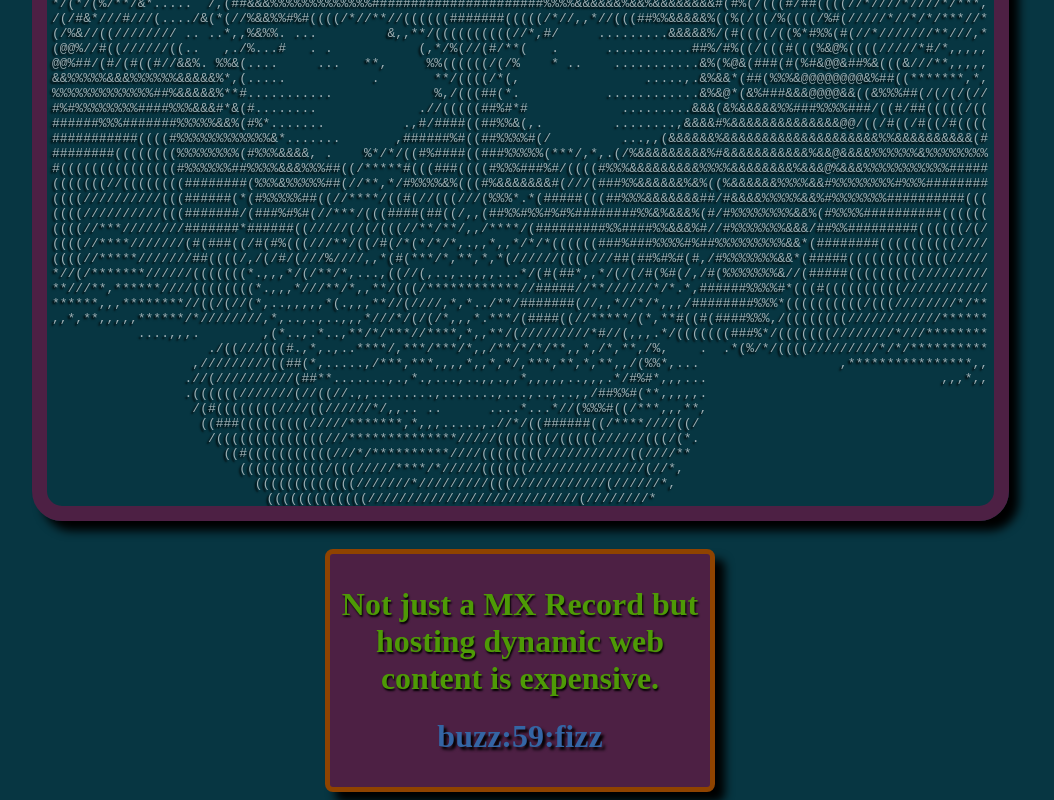
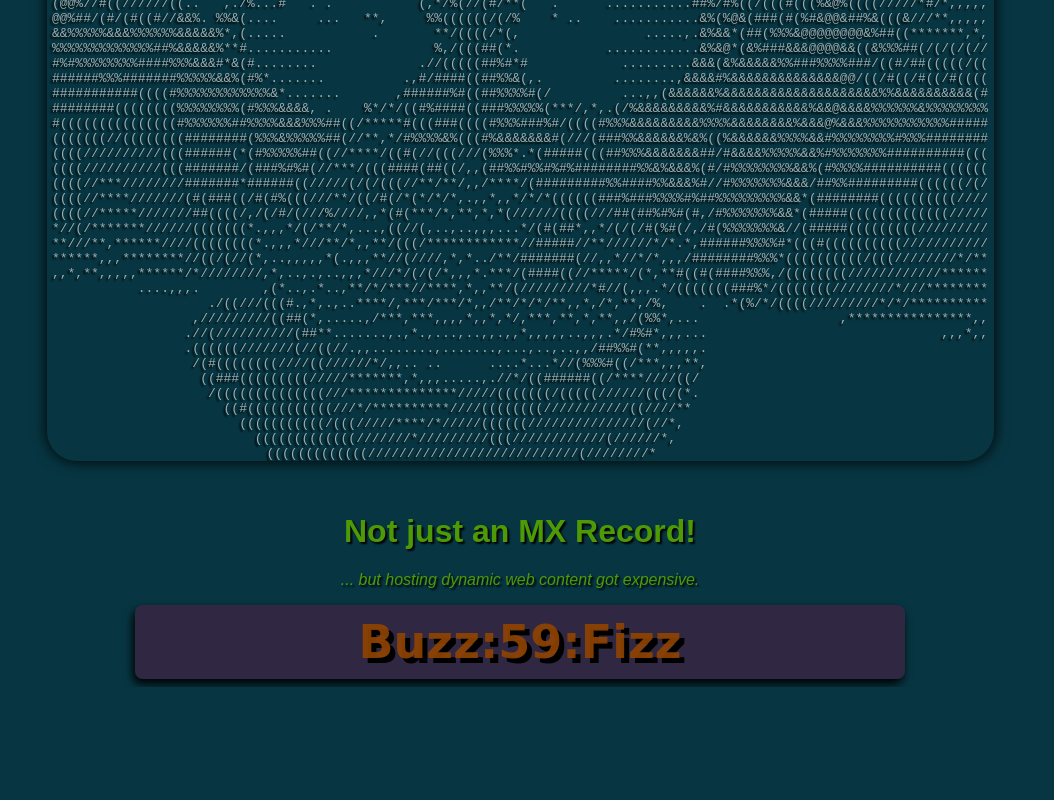
Before and after one commit to GioTro/giotro.github.io, a plain HTML site: page index.html in a window 1280 px wide. Shown: the part 720-1520 px from the top of the page, without its empty margins (120-1174 px from the left). After the commit the page ends 1407 px from the top, so only its background shows below. Drawn offline with Linux system fonts and the light colour scheme.

Commit message:
Update index.html

```diff
--- a/index.html
+++ b/index.html
@@ -5,37 +5,30 @@
     <style>
         body {
             background-color: #073642;
-		}
-
-		h1 {
-			text-align: center;
-			color: #4E9A06;
-			text-shadow: 1px 2px 2px black;
-		}
-
-		h2 {
-			text-align: center;
-		}
-
-		p {
+            text-shadow: 2px 2px 2px black;
+            font-family: Arial, Helvetica, sans-serif;
             text-align: center;
         }
 
         div {
             text-align: center;
-			width: 360px;
             padding: 10px;
-			border-color: #8f4300;
+            width: 750px;
+            border-color: #8f4300bf;
             border-style: solid;
-			border-width: 5px;
+            border-width: 0px;
             border-radius: 8px;
             margin: 0 auto;
-			background-color: #4d2044;
-			box-shadow: 10px 10px 10px black;
+            background-color: #4d204496;
+            box-shadow: -2px 5px 10px black;
         }
 
         pre {
             text-align: center;
+        }
+
+        code:first-line {
+            line-height: 0;
         }
 
         .ascii_style {
@@ -43,21 +36,21 @@
             overflow: auto;
             color: #9daeb3;
             text-align: center;
-				border: 15px solid #4d2044;
+            border: 0px solid #4d2044;
             margin: auto;
             border-radius: 30px;
             display: block;
             padding: 0;
             width: 947px;
-				box-shadow: 10px 10px 10px black;
+            box-shadow: 0px 0px 15px black;
             text-shadow: -2px 2px 2px black;
         }
     </style>
 </head>
+
 <body>
     <pre>
-
-<code style='color: #9daeb3; text-align: center; letter-spacing: 1.2px; line-height: 1.3; text-shadow: -2px 2px 2px black'>
+<code style='color: #9daeb3; letter-spacing: 1.2px; line-height: 1.3; text-shadow: -2px 5px 5px black'>
 +---------------------------------------------------------------------------------------------------------------------------------+
 |  ###████████╗██╗##██╗███████╗####███╗###███╗#█████╗##██████╗#███╗###██╗██╗███████╗██╗#██████╗███████╗███╗###██╗████████╗██╗#### |
 |  ###╚══██╔══╝██║##██║██╔════╝####████╗#████║██╔══██╗██╔════╝#████╗##██║██║██╔════╝██║██╔════╝██╔════╝████╗##██║╚══██╔══╝██║#### |
@@ -136,12 +129,14 @@
                             (((((((((((((///////////////////////////(////////*
 </code>
 	</pre>
+    <h1 style='color: #4E9A06;'>Not just an MX Record!</h1>
+    <p style='color: #4E9A06; font-style: oblique'>... but hosting dynamic web content got expensive.</p>
     <div>
-		<h1>Not just a MX Record but hosting dynamic web content is expensive.</h1>
-		<h1><span id='time' , style='color: #3465A4; text-shadow: 3px 3px 3px black' /></h1>
+        <span id='time' ,
+            style='color: #8f4300e9; font-family: cursive; font-size: 46px; font-weight: bolder; text-shadow: 5px 5px 0px black' />
     </div>
+</body>
 
-</body>
 <script>
     var time = localStorage.getItem
 
@@ -157,11 +152,11 @@
         nn = parseInt(n);
 
         if (nn % 3 == 0) {
-			out += 'fizz';
+            out += 'Fizz';
         }
 
         if (nn % 5 == 0) {
-			out += 'buzz';
+            out += 'Buzz';
         }
 
         if (out.length > 0) {
@@ -189,4 +184,5 @@
     }
     startTime();
 </script>
+
 </html>
```
Lines whose indentation alone changed are shown as unchanged.
